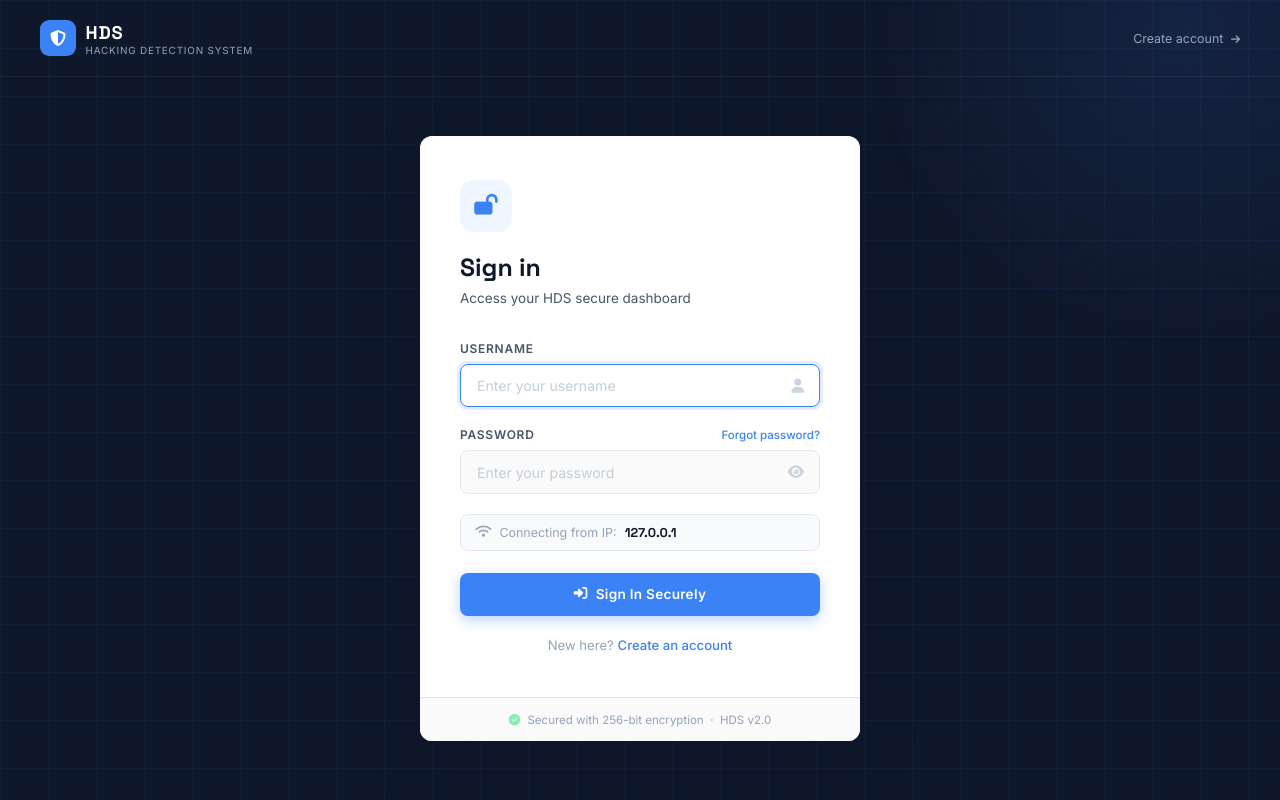
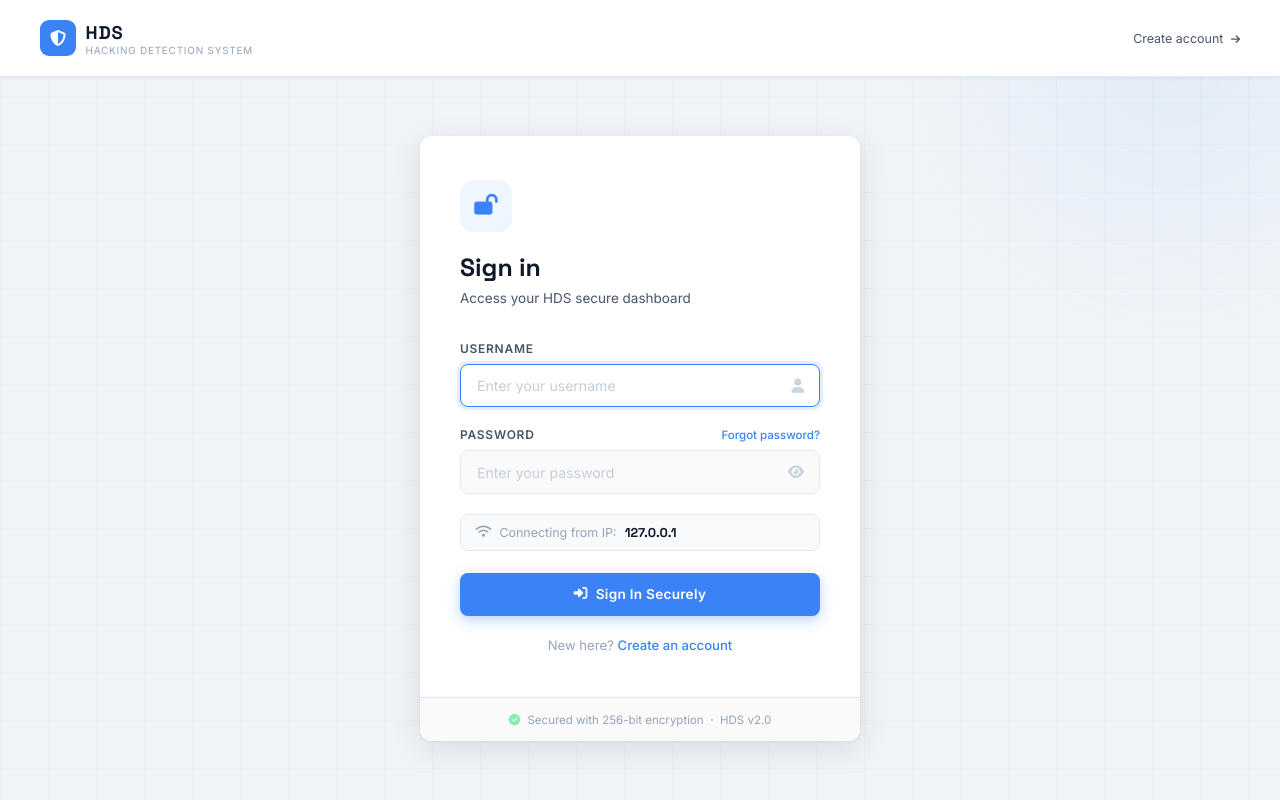
Before and after one commit to aungphonemyint412-prog/HackingDetectingSystemOfUnauthorizedLoginDevices, a Flask app: page /login in a window 1280 px wide. Run offline with Flask 3, Linux system fonts and the light colour scheme.

Commit message:
Fix checkbox click, login light theme, secure logout message
- google_select.html: stopPropagation on checkbox so clicking confirm
  no longer resets itself via card onclick
- login.html: light white background replacing dark navy theme
- app.py logout: clear session + security-themed signed-out message

Co-Authored-By: Claude Sonnet 4.6 <noreply@anthropic.com>

```diff
--- a/app.py
+++ b/app.py
@@ -1355,7 +1355,12 @@ def security_deny(token: str):
 @login_required
 def logout():
     logout_user()
-    flash('You have been logged out.', 'info')
+    flask_session.clear()
+    flash(
+        'You have been securely signed out. '
+        'Sign in again to access your account.',
+        'info',
+    )
     return redirect(url_for('login'))
 
 
--- a/templates/login.html
+++ b/templates/login.html
@@ -25,13 +25,13 @@
             --amber:       #f59e0b;
             --radius:      12px;
             --radius-sm:   8px;
-            --shadow:      0 25px 60px rgba(15,23,42,0.18);
+            --shadow:      0 8px 32px rgba(15,23,42,0.10), 0 1px 4px rgba(15,23,42,0.06);
             --transition:  0.22s cubic-bezier(0.4,0,0.2,1);
         }
 
         body {
             font-family: 'Inter', sans-serif;
-            background: var(--navy);
+            background: #f0f4f8;
             min-height: 100vh;
             display: flex;
             flex-direction: column;
@@ -39,14 +39,14 @@
             -webkit-font-smoothing: antialiased;
         }
 
-        /* ── Animated background grid ── */
+        /* ── Subtle light grid ── */
         body::before {
             content: '';
             position: fixed;
             inset: 0;
             background-image:
-                linear-gradient(rgba(59,130,246,.06) 1px, transparent 1px),
-                linear-gradient(90deg, rgba(59,130,246,.06) 1px, transparent 1px);
+                linear-gradient(rgba(59,130,246,.04) 1px, transparent 1px),
+                linear-gradient(90deg, rgba(59,130,246,.04) 1px, transparent 1px);
             background-size: 48px 48px;
             pointer-events: none;
             z-index: 0;
@@ -54,11 +54,11 @@
         body::after {
             content: '';
             position: fixed;
-            top: -40%;
-            right: -20%;
-            width: 700px;
-            height: 700px;
-            background: radial-gradient(circle, rgba(59,130,246,0.12) 0%, transparent 65%);
+            top: -30%;
+            right: -15%;
+            width: 600px;
+            height: 600px;
+            background: radial-gradient(circle, rgba(59,130,246,0.07) 0%, transparent 65%);
             pointer-events: none;
             z-index: 0;
         }
@@ -71,7 +71,9 @@
             align-items: center;
             justify-content: space-between;
             padding: 1.25rem 2.5rem;
-            border-bottom: 1px solid rgba(255,255,255,.06);
+            background: var(--white);
+            border-bottom: 1px solid var(--border);
+            box-shadow: 0 1px 4px rgba(15,23,42,0.06);
         }
         .brand {
             display: flex;
@@ -95,7 +97,7 @@
             font-family: 'Space Grotesk', sans-serif;
             font-size: 1.15rem;
             font-weight: 700;
-            color: #fff;
+            color: var(--navy);
             letter-spacing: 0.04em;
         }
         .brand-sub {
@@ -108,11 +110,11 @@
         }
         .topbar-link {
             font-size: 0.78rem;
-            color: var(--muted);
+            color: var(--slate);
             text-decoration: none;
             transition: color var(--transition);
         }
-        .topbar-link:hover { color: #fff; }
+        .topbar-link:hover { color: var(--blue); }
 
         /* ── Flash Banners ── */
         .flash-zone { position: relative; z-index: 10; }
@@ -124,10 +126,10 @@
             font-size: 0.82rem;
             font-weight: 500;
         }
-        .flash-item.success { background: rgba(34,197,94,.12); color: #4ade80; border-bottom: 1px solid rgba(34,197,94,.2); }
-        .flash-item.danger  { background: rgba(239,68,68,.12);  color: #f87171; border-bottom: 1px solid rgba(239,68,68,.2); }
-        .flash-item.info    { background: rgba(59,130,246,.12); color: #60a5fa; border-bottom: 1px solid rgba(59,130,246,.2); }
-        .flash-item.warning { background: rgba(245,158,11,.12); color: #fbbf24; border-bottom: 1px solid rgba(245,158,11,.2); }
+        .flash-item.success { background: #f0fdf4; color: #15803d; border-bottom: 1px solid #bbf7d0; }
+        .flash-item.danger  { background: #fef2f2; color: #dc2626; border-bottom: 1px solid #fecaca; }
+        .flash-item.info    { background: #eff6ff; color: #1d4ed8; border-bottom: 1px solid #bfdbfe; }
+        .flash-item.warning { background: #fffbeb; color: #b45309; border-bottom: 1px solid #fde68a; }
 
         /* ── Main Layout ── */
         .page-body {
```
Also changed, not shown: templates/google_select.html (+9 -4 lines).
